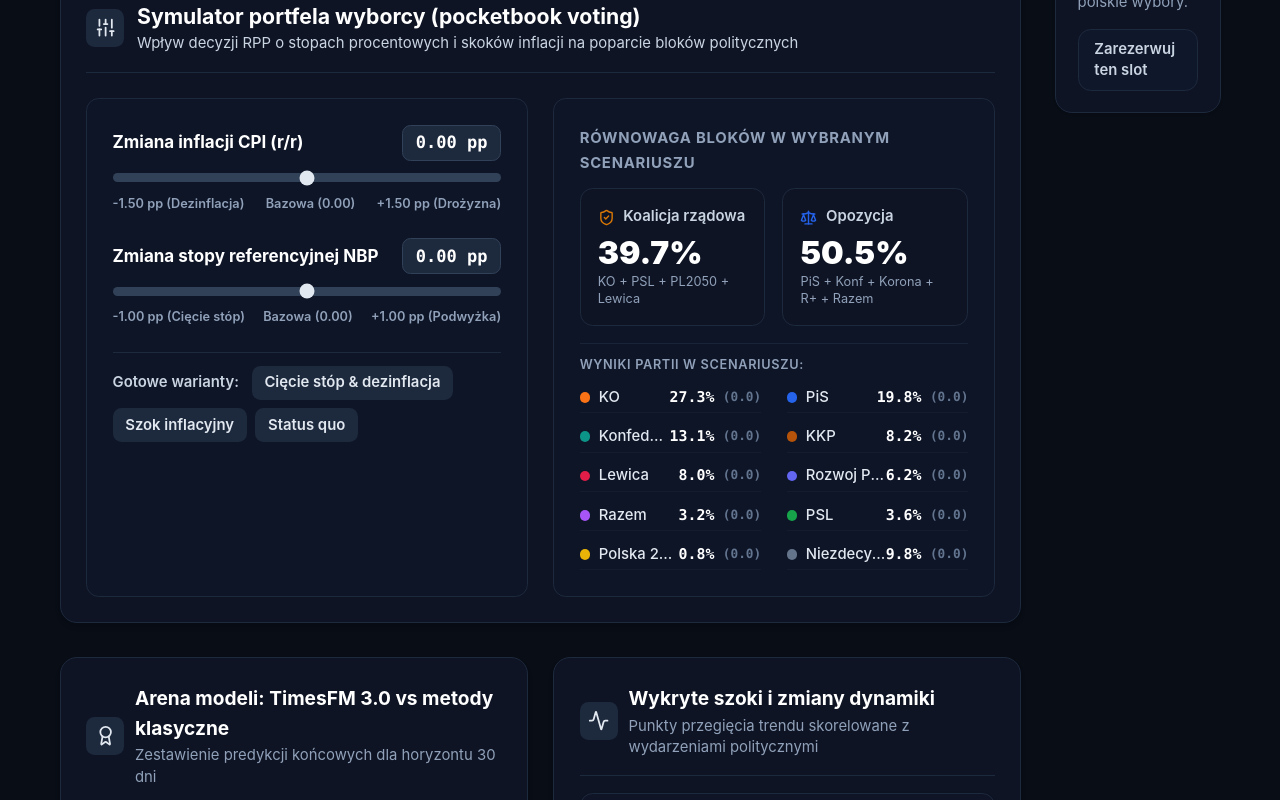
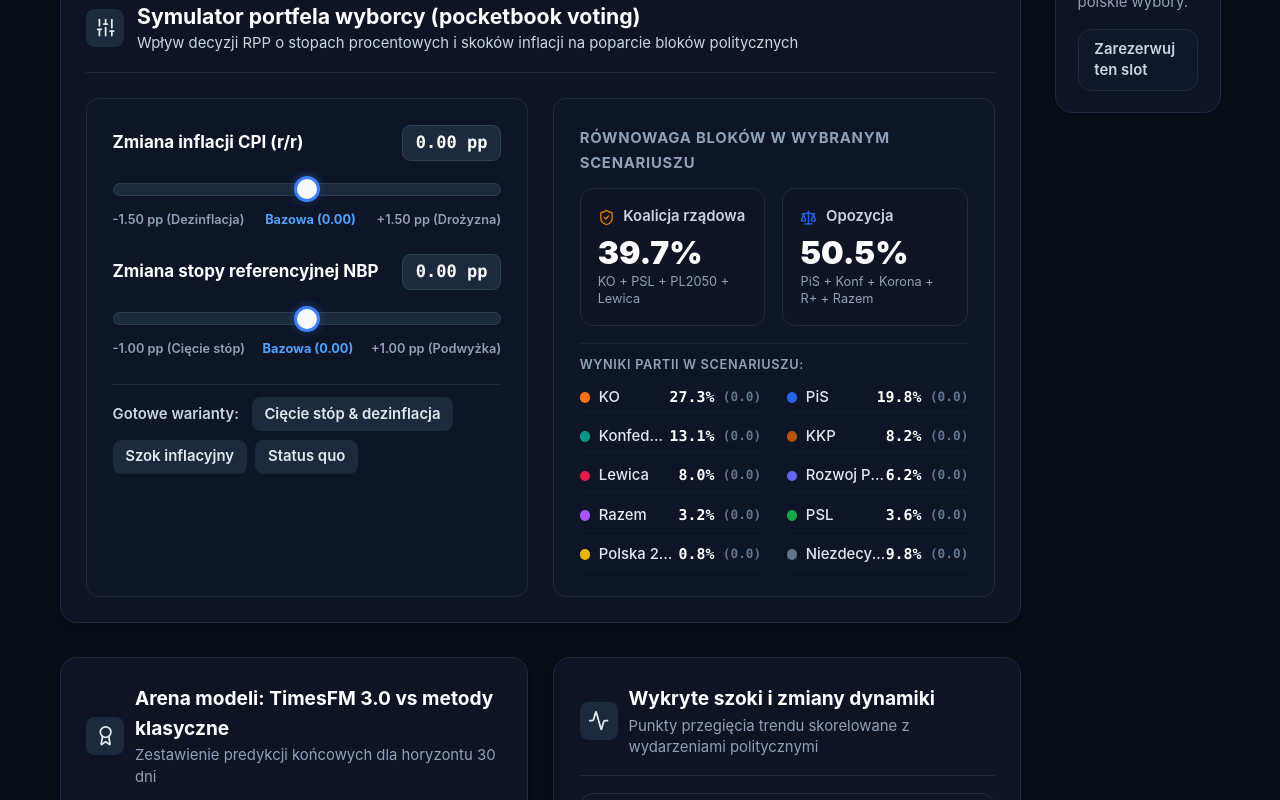
Before and after one commit to takzen/election-pulse-timesfm, a Next.js app in the folder web/: page / in a window 1280 px wide. Shown: the part 2860-3660 px from the top of the page. Built offline with nearby package versions, Linux system fonts and the light colour scheme.

Commit message:
fix(ux): eliminate blinking caret on range sliders and optimize touch dragging in pocketbook simulator

```diff
--- a/web/app/globals.css
+++ b/web/app/globals.css
@@ -44,11 +44,69 @@ body {
   line-height: 1.5;
 }
 
-/* Explicitly allow selection in input fields and copy preview */
-input, textarea, code, pre, .select-text {
+/* Explicitly allow selection in text input fields and copy preview */
+input:not([type="range"]):not([type="checkbox"]):not([type="radio"]),
+textarea,
+code,
+pre,
+.select-text {
   user-select: text !important;
   -webkit-user-select: text !important;
   cursor: text;
+}
+
+/* Range slider touch & grab optimization - eliminate blinking caret and enable smooth dragging */
+input[type="range"] {
+  -webkit-appearance: none;
+  appearance: none;
+  cursor: pointer !important;
+  user-select: none !important;
+  -webkit-user-select: none !important;
+  caret-color: transparent !important;
+  touch-action: none;
+  outline: none;
+}
+
+input[type="range"]::-webkit-slider-thumb {
+  -webkit-appearance: none;
+  appearance: none;
+  width: 26px;
+  height: 26px;
+  border-radius: 50%;
+  background: #f8fafc;
+  border: 3px solid #3b82f6;
+  box-shadow: 0 2px 8px rgba(0, 0, 0, 0.5), 0 0 8px rgba(59, 130, 246, 0.6);
+  cursor: pointer;
+  cursor: grab;
+  transition: transform 0.12s ease, border-color 0.12s ease, box-shadow 0.12s ease;
+}
+
+input[type="range"]:active::-webkit-slider-thumb {
+  cursor: grabbing;
+  transform: scale(1.2);
+  background: #ffffff;
+  border-color: #60a5fa;
+  box-shadow: 0 2px 12px rgba(59, 130, 246, 0.9);
+}
+
+input[type="range"]::-moz-range-thumb {
+  width: 26px;
+  height: 26px;
+  border-radius: 50%;
+  background: #f8fafc;
+  border: 3px solid #3b82f6;
+  box-shadow: 0 2px 8px rgba(0, 0, 0, 0.5), 0 0 8px rgba(59, 130, 246, 0.6);
+  cursor: pointer;
+  cursor: grab;
+  transition: transform 0.12s ease, border-color 0.12s ease, box-shadow 0.12s ease;
+}
+
+input[type="range"]:active::-moz-range-thumb {
+  cursor: grabbing;
+  transform: scale(1.2);
+  background: #ffffff;
+  border-color: #60a5fa;
+  box-shadow: 0 2px 12px rgba(59, 130, 246, 0.9);
 }
 
 button, a, [role="button"] {
--- a/web/components/PocketbookSimulator.tsx
+++ b/web/components/PocketbookSimulator.tsx
@@ -57,7 +57,7 @@ export function PocketbookSimulator({ scenarios, partiesMeta }: PocketbookSimula
         {/* Sliders container */}
         <div className="space-y-6 rounded-xl border border-slate-800 bg-slate-900/50 p-5 sm:p-6">
           {/* CPI Slider */}
-          <div>
+          <div className="select-none">
             <div className="flex items-center justify-between">
               <label className="text-sm sm:text-base font-bold text-white">
                 Zmiana inflacji CPI (r/r)
@@ -66,6 +66,7 @@ export function PocketbookSimulator({ scenarios, partiesMeta }: PocketbookSimula
                 {cpiDelta > 0 ? `+${cpiDelta.toFixed(2)}` : cpiDelta.toFixed(2)} pp
               </span>
             </div>
+            <div className="relative mt-3 pt-1 pb-1">
               <input
                 type="range"
                 min="-1.5"
@@ -73,17 +74,36 @@ export function PocketbookSimulator({ scenarios, partiesMeta }: PocketbookSimula
                 step="0.75"
                 value={cpiDelta}
                 onChange={(e) => setCpiDelta(parseFloat(e.target.value))}
-              className="mt-3 h-2 w-full cursor-pointer appearance-none rounded-lg bg-slate-700 accent-slate-200"
+                className="h-3 w-full cursor-pointer appearance-none rounded-full bg-slate-800 border border-slate-700/80 touch-none select-none"
               />
-            <div className="mt-1.5 flex justify-between text-xs text-slate-400 font-semibold">
-              <span>-1.50 pp (Dezinflacja)</span>
-              <span>Bazowa (0.00)</span>
-              <span>+1.50 pp (Drożyzna)</span>
+            </div>
+            <div className="mt-1 flex justify-between text-xs font-semibold text-slate-400">
+              <button
+                type="button"
+                onClick={() => setCpiDelta(-1.5)}
+                className={`transition hover:text-white ${cpiDelta === -1.5 ? "text-emerald-400 font-bold" : ""}`}
+              >
+                -1.50 pp (Dezinflacja)
+              </button>
+              <button
+                type="button"
+                onClick={() => setCpiDelta(0.0)}
+                className={`transition hover:text-white ${cpiDelta === 0.0 ? "text-blue-400 font-bold" : ""}`}
+              >
+                Bazowa (0.00)
+              </button>
+              <button
+                type="button"
+                onClick={() => setCpiDelta(1.5)}
+                className={`transition hover:text-white ${cpiDelta === 1.5 ? "text-rose-400 font-bold" : ""}`}
+              >
+                +1.50 pp (Drożyzna)
+              </button>
             </div>
           </div>
 
           {/* NBP Rate Slider */}
-          <div>
+          <div className="select-none">
             <div className="flex items-center justify-between">
               <label className="text-sm sm:text-base font-bold text-white">
                 Zmiana stopy referencyjnej NBP
@@ -92,6 +112,7 @@ export function PocketbookSimulator({ scenarios, partiesMeta }: PocketbookSimula
                 {rateDelta > 0 ? `+${rateDelta.toFixed(2)}` : rateDelta.toFixed(2)} pp
               </span>
             </div>
+            <div className="relative mt-3 pt-1 pb-1">
               <input
                 type="range"
                 min="-1.0"
@@ -99,12 +120,31 @@ export function PocketbookSimulator({ scenarios, partiesMeta }: PocketbookSimula
                 step="0.5"
                 value={rateDelta}
                 onChange={(e) => setRateDelta(parseFloat(e.target.value))}
-              className="mt-3 h-2 w-full cursor-pointer appearance-none rounded-lg bg-slate-700 accent-slate-200"
+                className="h-3 w-full cursor-pointer appearance-none rounded-full bg-slate-800 border border-slate-700/80 touch-none select-none"
               />
-            <div className="mt-1.5 flex justify-between text-xs text-slate-400 font-semibold">
-              <span>-1.00 pp (Cięcie stóp)</span>
-              <span>Bazowa (0.00)</span>
-              <span>+1.00 pp (Podwyżka)</span>
+            </div>
+            <div className="mt-1 flex justify-between text-xs font-semibold text-slate-400">
+              <button
+                type="button"
+                onClick={() => setRateDelta(-1.0)}
+                className={`transition hover:text-white ${rateDelta === -1.0 ? "text-emerald-400 font-bold" : ""}`}
+              >
+                -1.00 pp (Cięcie stóp)
+              </button>
+              <button
+                type="button"
+                onClick={() => setRateDelta(0.0)}
+                className={`transition hover:text-white ${rateDelta === 0.0 ? "text-blue-400 font-bold" : ""}`}
+              >
+                Bazowa (0.00)
+              </button>
+              <button
+                type="button"
+                onClick={() => setRateDelta(1.0)}
+                className={`transition hover:text-white ${rateDelta === 1.0 ? "text-rose-400 font-bold" : ""}`}
+              >
+                +1.00 pp (Podwyżka)
+              </button>
             </div>
           </div>
 
```
Lines whose indentation alone changed are shown as unchanged.
